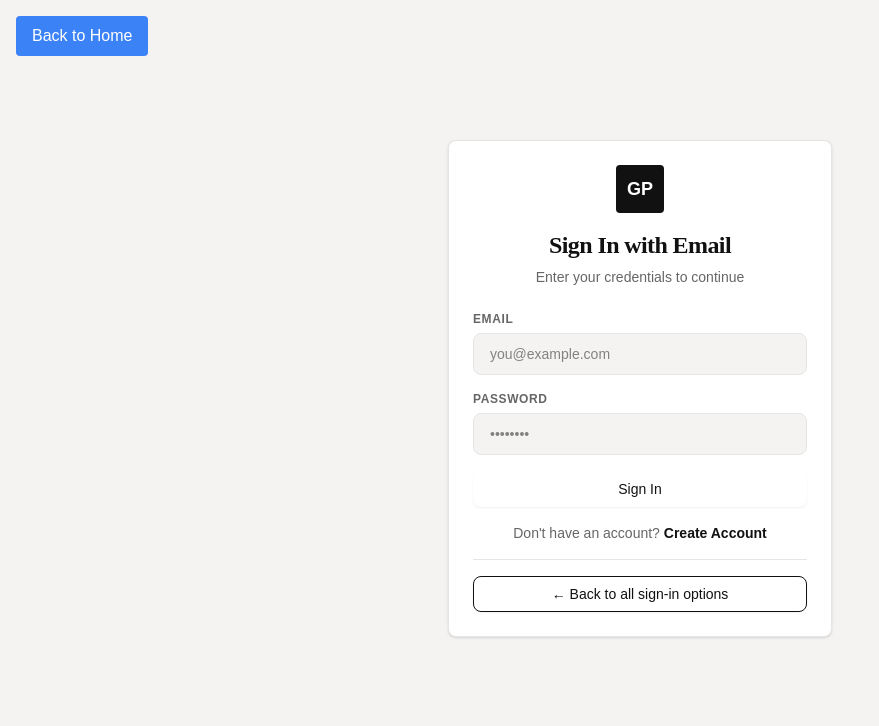
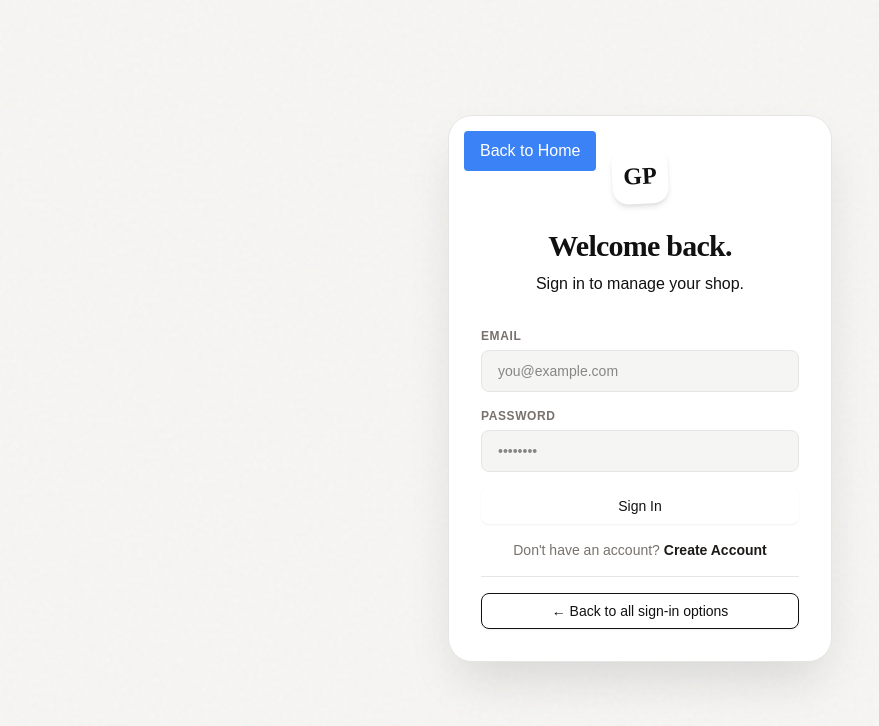
Before and after one commit to GulPlazaOnline/gulPlazaShops, a React (Vite) app: page /auth in a window 1280 px wide. Both pictures are taken after a click on the button "Continue with Email". Shown: the top 726 px of the page, without its empty margins (0-879 px from the left). Built offline with nearby package versions, Linux system fonts and the light colour scheme.

Commit message:
feat: harmonize auth ui with soft/human theme, add grain, serifs, dark mode

```diff
--- a/src/components/ui/sign-in-1.jsx
+++ b/src/components/ui/sign-in-1.jsx
@@ -28,34 +28,37 @@ const AuthForm = React.forwardRef(
                 <Card
                     ref={ref}
                     className={cn(
-                        "w-full max-w-sm",
-                        "animate-in fade-in-0 zoom-in-95 slide-in-from-bottom-4 duration-500"
+                        "w-full max-w-sm rounded-3xl border shadow-sm",
+                        "animate-in fade-in-0 zoom-in-95 slide-in-from-bottom-4 duration-500",
+                        className
                     )}
                     {...props}
                 >
-                    <CardHeader className="text-center">
+                    <CardHeader className="text-center pb-2">
                         {/* Logo */}
-                        <div className="mb-4 flex justify-center">
-                            <img src={logoSrc} alt={logoAlt} className="h-12 w-12 object-contain rounded-[4px]" />
+                        <div className="mb-6 flex justify-center">
+                            <img src={logoSrc} alt={logoAlt} className="h-14 w-14 object-contain rounded-2xl shadow-sm" />
                         </div>
-                        <CardTitle className="text-2xl font-semibold tracking-tight">{title}</CardTitle>
-                        {description && <CardDescription>{description}</CardDescription>}
+                        <CardTitle className="text-3xl font-serif font-bold tracking-tight">{title}</CardTitle>
+                        {description && <CardDescription className="mt-2 text-base font-medium">{description}</CardDescription>}
                     </CardHeader>
                     <CardContent className="grid gap-4">
                         {/* Primary Action Button */}
-                        <Button onClick={primaryAction.onClick} className="w-full transition-transform hover:scale-[1.03]">
+                        <Button onClick={primaryAction.onClick} className="w-full py-6 text-base font-medium shadow-sm hover:shadow-md transition-all hover:scale-[1.01]">
                             {primaryAction.icon}
                             {primaryAction.label}
                         </Button>
 
                         {/* "OR" separator */}
                         {secondaryActions && secondaryActions.length > 0 && (
-                            <div className="relative my-1">
+                            <div className="relative my-6">
                                 <div className="absolute inset-0 flex items-center">
                                     <span className="w-full border-t" />
                                 </div>
                                 <div className="relative flex justify-center text-xs uppercase">
-                                    <span className="bg-background px-2 text-muted-foreground">or</span>
+                                    <span className="bg-card px-6 text-muted-foreground font-semibold tracking-wider z-10">
+                                        or continue with
+                                    </span>
                                 </div>
                             </div>
                         )}
--- a/src/index.css
+++ b/src/index.css
@@ -6,43 +6,52 @@
 /* shadcn CSS variables */
 :root {
   --background: #F4F3F1;
-  --foreground: #111111;
+  /* Warm Paper */
+  --foreground: #1c1917;
+  /* Stone 900 */
   --card: #FFFFFF;
-  --card-foreground: #111111;
-  --primary: #111111;
-  --primary-foreground: #FFFFFF;
-  --secondary: #F4F3F1;
-  --secondary-foreground: #111111;
-  --muted: #F4F3F1;
-  --muted-foreground: #666666;
-  --accent: #F4F3F1;
-  --accent-foreground: #111111;
-  --destructive: #DC2626;
-  --destructive-foreground: #FFFFFF;
-  --border: #E5E5E5;
-  --input: #E5E5E5;
-  --ring: #111111;
-  --radius: 0.5rem;
+  --card-foreground: #1c1917;
+  --primary: #1c1917;
+  --primary-foreground: #fafaf9;
+  --secondary: #f5f5f4;
+  /* Stone 100 */
+  --secondary-foreground: #1c1917;
+  --muted: #f5f5f4;
+  --muted-foreground: #78716c;
+  /* Stone 500 */
+  --accent: #f5f5f4;
+  --accent-foreground: #1c1917;
+  --destructive: #ef4444;
+  --destructive-foreground: #fafaf9;
+  --border: #e7e5e4;
+  /* Stone 200 - Warm Grey */
+  --input: #e7e5e4;
+  --ring: #1c1917;
+  --radius: 1rem;
+  /* 16px - Softer */
+  --shadow-card: 0 25px 50px -12px rgba(28, 25, 23, 0.15);
+  /* Warm shadow */
 }
 
 .dark {
-  --background: #121212;
-  --foreground: #F9FAFB;
-  --card: #1C1C1C;
-  --card-foreground: #F9FAFB;
-  --primary: #FFFFFF;
-  --primary-foreground: #111111;
+  --background: #09090b;
+  --foreground: #FAFAFA;
+  --card: #18181b;
+  --card-foreground: #FAFAFA;
+  --primary: #FAFAFA;
+  --primary-foreground: #18181b;
   --secondary: #27272A;
-  --secondary-foreground: #F9FAFB;
+  --secondary-foreground: #FAFAFA;
   --muted: #27272A;
-  --muted-foreground: #A3A3A3;
+  --muted-foreground: #A1A1AA;
   --accent: #27272A;
-  --accent-foreground: #F9FAFB;
-  --destructive: #DC2626;
-  --destructive-foreground: #FFFFFF;
-  --border: #333333;
-  --input: #333333;
-  --ring: #FFFFFF;
+  --accent-foreground: #FAFAFA;
+  --destructive: #7F1D1D;
+  --destructive-foreground: #FAFAFA;
+  --border: #3F3F46;
+  --input: #27272A;
+  --ring: #D4D4D8;
+  --shadow-card: 0 20px 25px -5px rgba(0, 0, 0, 0.5), 0 10px 10px -5px rgba(0, 0, 0, 0.3);
 }
 
 /* Crisis Recovery Palette - "Newsroom Grey" + "Signal Colors" */
--- a/src/pages/auth/index.jsx
+++ b/src/pages/auth/index.jsx
@@ -8,7 +8,7 @@ import {
     GithubAuthProvider,
     FacebookAuthProvider
 } from 'firebase/auth';
-import { useNavigate } from 'react-router-dom';
+import { useNavigate, useSearchParams } from 'react-router-dom';
 import { toast } from 'react-toastify';
 import { AuthForm } from '@/components/ui/sign-in-1';
 import { Button } from '@/components/ui/button';
@@ -47,13 +47,23 @@ const IconMail = (props) => (
 );
 
 const Auth = () => {
+    const [searchParams, setSearchParams] = useSearchParams();
     const [showEmailForm, setShowEmailForm] = useState(false);
     const [email, setEmail] = useState('');
     const [password, setPassword] = useState('');
-    const [isSignup, setIsSignup] = useState(false);
+
+    // Initial state based on URL
+    const [isSignup, setIsSignup] = useState(searchParams.get('mode') === 'signup');
     const [loading, setLoading] = useState(false);
 
     const navigate = useNavigate();
+
+    // Update URL when mode changes
+    const toggleMode = () => {
+        const newMode = !isSignup ? 'signup' : 'login';
+        setIsSignup(!isSignup);
+        setSearchParams({ mode: newMode });
+    };
 
     const handleSocialAuth = async (provider, providerName) => {
         try {
@@ -91,20 +101,22 @@ const Auth = () => {
     // If email form is shown, render the email/password form
     if (showEmailForm) {
         return (
-            <div className="flex min-h-screen w-full items-center justify-center p-4" style={{ backgroundColor: 'var(--background)' }}>
-                <div className="w-full max-w-sm animate-in fade-in-0 zoom-in-95 slide-in-from-bottom-4 duration-500">
-                    <div className="rounded-lg border shadow-sm p-6" style={{ backgroundColor: 'var(--card)', borderColor: 'var(--border)', color: 'var(--card-foreground)' }}>
-                        <div className="text-center mb-6">
-                            <div className="mb-4 flex justify-center">
-                                <div className="w-12 h-12 bg-charcoal dark:bg-white rounded-[4px] flex items-center justify-center">
-                                    <span className="text-white dark:text-charcoal font-bold text-lg">GP</span>
+            <div className="flex min-h-screen w-full items-center justify-center p-4 relative" style={{ backgroundColor: 'var(--background)' }}>
+                <div className="grain-overlay opacity-50 pointer-events-none fixed inset-0 z-0"></div>
+
+                <div className="w-full max-w-sm animate-in fade-in-0 zoom-in-95 slide-in-from-bottom-4 duration-500 relative z-10">
+                    <div className="rounded-3xl border shadow-sm p-8 bg-card text-card-foreground" style={{ backgroundColor: 'var(--card)', borderColor: 'var(--border)', boxShadow: 'var(--shadow-card)' }}>
+                        <div className="text-center mb-8">
+                            <div className="mb-6 flex justify-center">
+                                <div className="w-14 h-14 bg-primary text-primary-foreground rounded-2xl flex items-center justify-center shadow-md transform -rotate-3">
+                                    <span className="font-serif font-black text-2xl">GP</span>
                                 </div>
                             </div>
-                            <h2 className="text-2xl font-semibold tracking-tight" style={{ color: 'var(--foreground)' }}>
-                                {isSignup ? 'Create Account' : 'Sign In with Email'}
+                            <h2 className="text-3xl font-serif font-bold tracking-tight text-foreground">
+                                {isSignup ? 'Join us.' : 'Welcome back.'}
                             </h2>
-                            <p className="text-sm mt-1.5" style={{ color: 'var(--muted-foreground)' }}>
-                                {isSignup ? 'Create a new account' : 'Enter your credentials to continue'}
+                            <p className="text-base mt-2 text-muted-foreground font-medium">
+                                {isSignup ? 'Start your journey with Gul Plaza.' : 'Sign in to manage your shop.'}
                             </p>
                         </div>
 
@@ -151,7 +163,7 @@ const Auth = () => {
                             <span
                                 className="font-semibold cursor-pointer hover:underline"
                                 style={{ color: 'var(--foreground)' }}
-                                onClick={() => setIsSignup(!isSignup)}
+                                onClick={toggleMode}
                             >
                                 {isSignup ? 'Sign In' : 'Create Account'}
                             </span>
```
